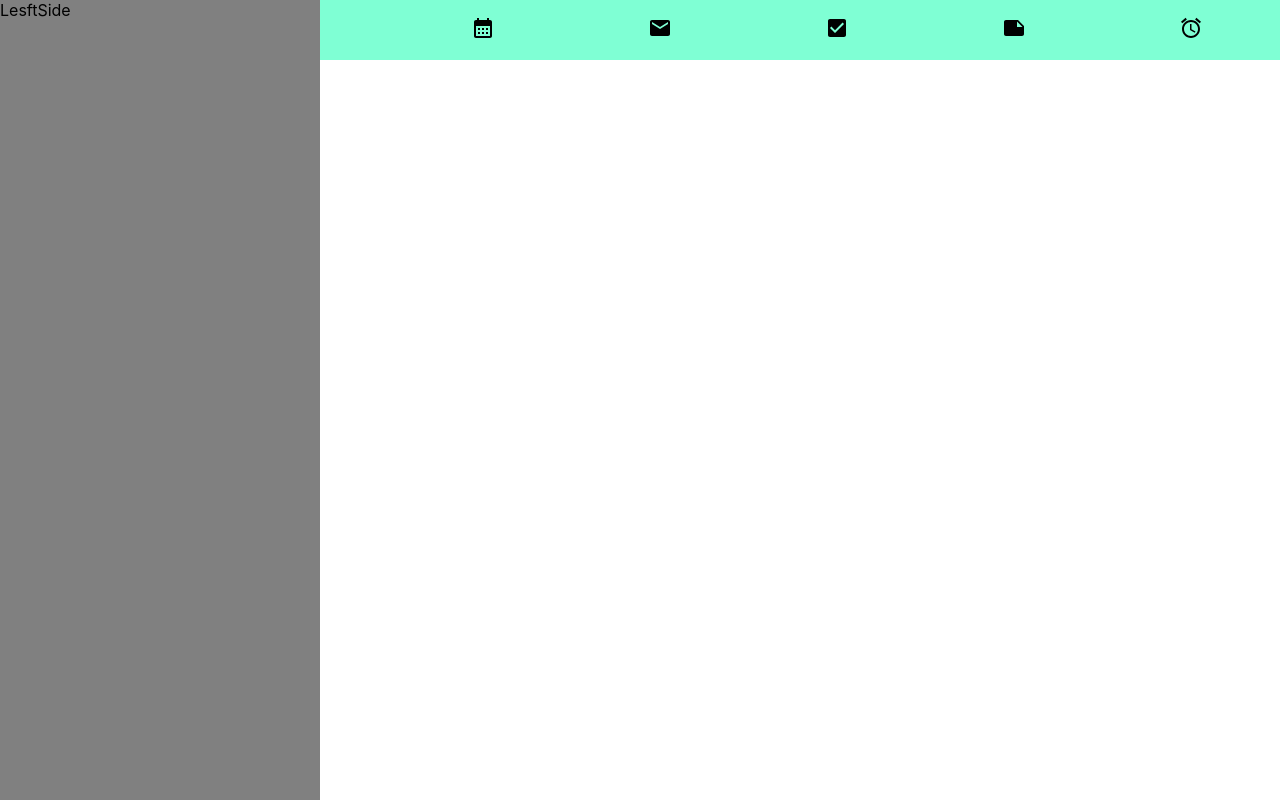
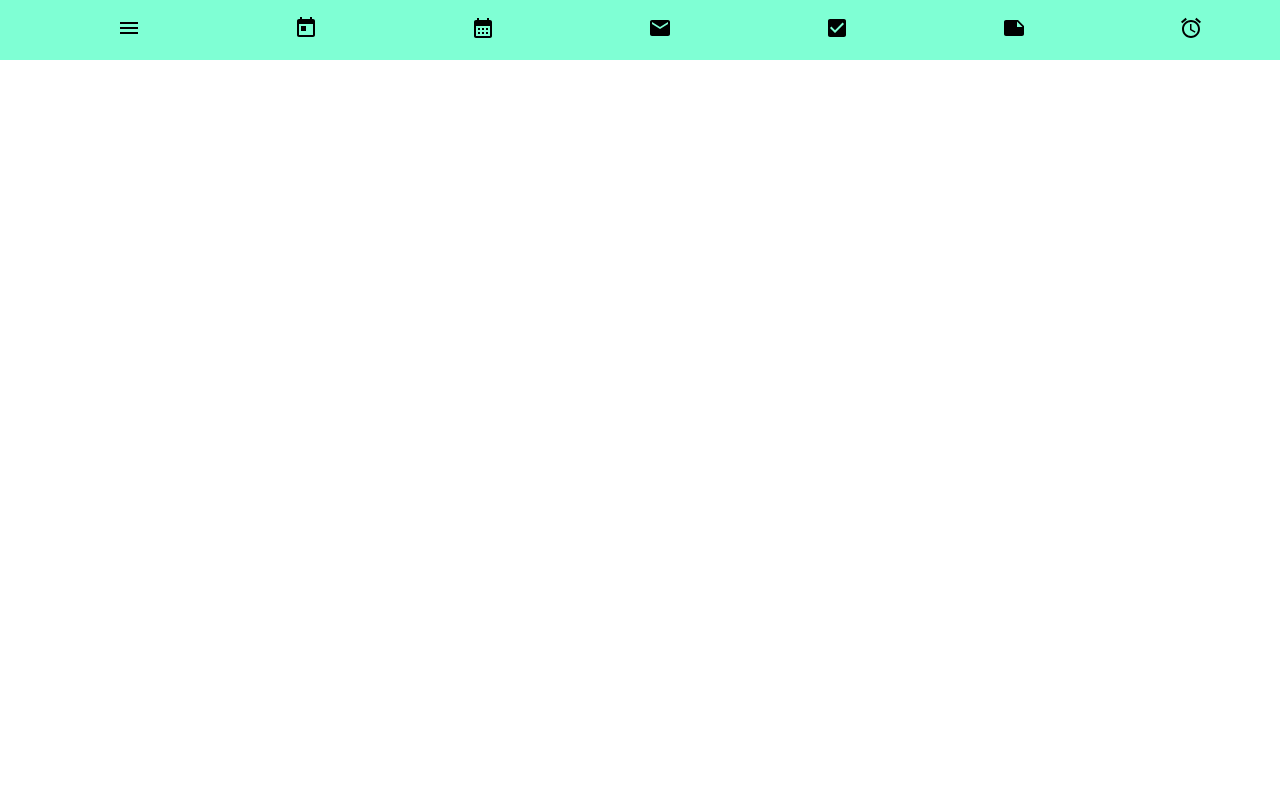
Before and after one commit to pedrambabazadeh/to-do-app, a React (Create React App) app: page / in a window 1280 px wide. Built offline with nearby package versions, Linux system fonts and the light colour scheme.

Commit message:
menu toggling implemented

```diff
--- a/src/Components/Header/Header.jsx
+++ b/src/Components/Header/Header.jsx
@@ -8,7 +8,7 @@ export default function Header() {
   return (
     <HeaderBody>
       <ul className='header-ul'>
-      <li onClick = {()=>toggleLeftMenu}>
+      <li onClick = {()=>toggleLeftMenu()}>
           <Menu/>
         </li>
         <li>
--- a/src/Components/Leftside/LesftSide.jsx
+++ b/src/Components/Leftside/LesftSide.jsx
@@ -1,15 +1,18 @@
-import React, { useState } from 'react'
+import React, { useEffect, useState } from 'react'
 import './left-side.css'
+import { useMenu } from '../../Hooks/menuContext/MenuProvider';
 
 export default function LesftSide() {
-
+  const [isMenuOpen, toggleMenu] = useMenu()
   const [isOpen, setIsOpen] = useState(true);
 
- const setClose =()=>{  setIsOpen((prevIsOpen) => !prevIsOpen);}
+  useEffect(()=>{
+    setIsOpen(isMenuOpen)
+  }, [isMenuOpen])
 
   return (
     <div>
-   {isOpen && <aside onClick={setClose} className='left-column'>LesftSide</aside>}
+   {isOpen && <aside onClick={toggleMenu} className='left-column'>LesftSide</aside>}
    </div>
   )
 }
--- a/src/Hooks/menuContext/menuProvider.jsx
+++ b/src/Hooks/menuContext/menuProvider.jsx
@@ -4,7 +4,7 @@ const MenuContext = createContext(undefined);
  const MenuProvider =({children}) =>{
 
   const [isOpen, setIsOpen] = useState(false)
-  const toggleOpen = () => setIsOpen(prev => prev != prev)
+  const toggleOpen = () =>{setIsOpen(prev => !prev); console.log(isOpen)}
   return (
     <MenuContext.Provider value={[isOpen, toggleOpen]}>{children}</MenuContext.Provider>
   )
```
